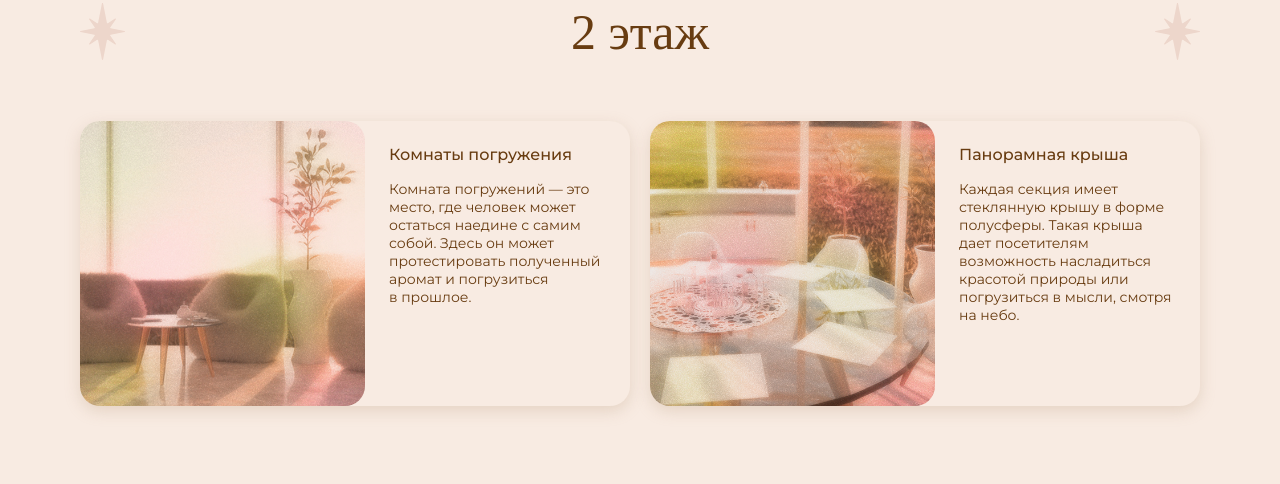
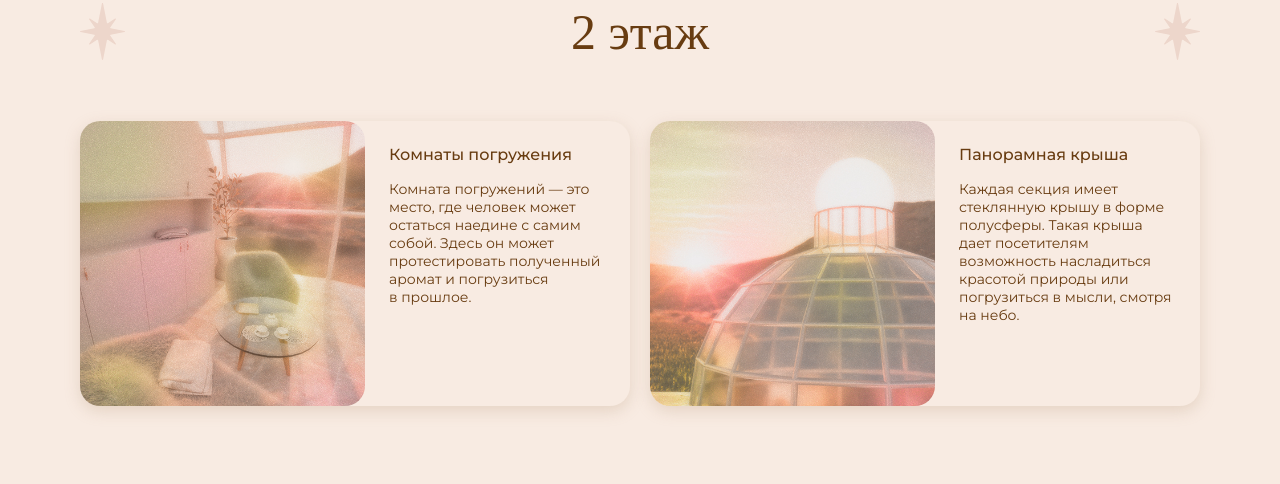
Before and after one commit to linasoll/nosetalgia-site, a plain HTML site: page place.html in a window 1280 px wide. Shown: the part 1180-1664 px from the top of the page. Drawn offline with Linux system fonts and the light colour scheme; a web font is replaced by a local one.

Commit message:
fixed images

```diff
--- a/place.html
+++ b/place.html
@@ -86,7 +86,7 @@
             </div>
             <div class="container-cards">
                 <div class="card card-event-place">
-                    <img class="img-card-event-place" src="images/f-floor-main.jpg">
+                    <img class="img-card-event-place" src="images/s-floor-dive.jpg">
                     <div class="container-card-event-place">
                         <div class="container-heading-card-event-place">
                             <div class="card-heading">Комнаты погружения</div>
@@ -96,7 +96,7 @@
                 </div>
 
                 <div class="card card-event-place">
-                    <img class="img-card-event-place" src="images/f-floor-mc.jpg">
+                    <img class="img-card-event-place" src="images/s-floor-roof.jpg">
                     <div class="container-card-event-place">
                         <div class="container-heading-card-event-place">
                             <div class="card-heading">Панорамная крыша</div>
@@ -110,7 +110,7 @@
         <section id="book" class="filled-container container">
             <div class="container-place">
                 <div>Подробнее о&nbsp;пространстве магазина и&nbsp;его концепции можно узнать, прочитав &laquo;Nosetalgia&nbsp;&mdash; путеводитель по&nbsp;пространству&raquo;.<br><br>Вы&nbsp;можете изучить печатную версию книги в&nbsp;флагманском магазине Nosetalgia или скачать бесплатную электронную версию.</div>
-                <a class="button big-button button-stroke" href="https://simplebooklet.com/nosetalgia">Скачать книгу</a>
+                <a class="button big-button button-stroke" href="https://simplebooklet.com/nosetalgia" target="_blank">Скачать книгу</a>
             </div>
         </section>
 
```
